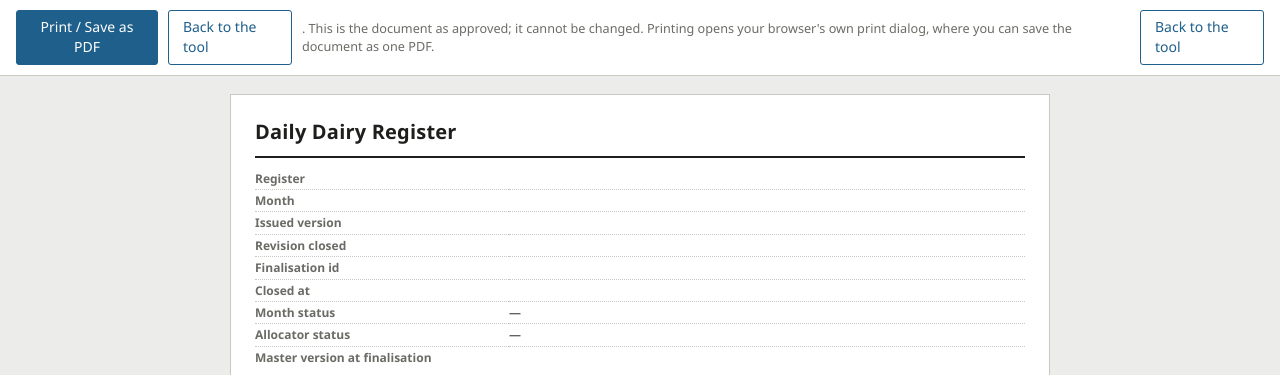
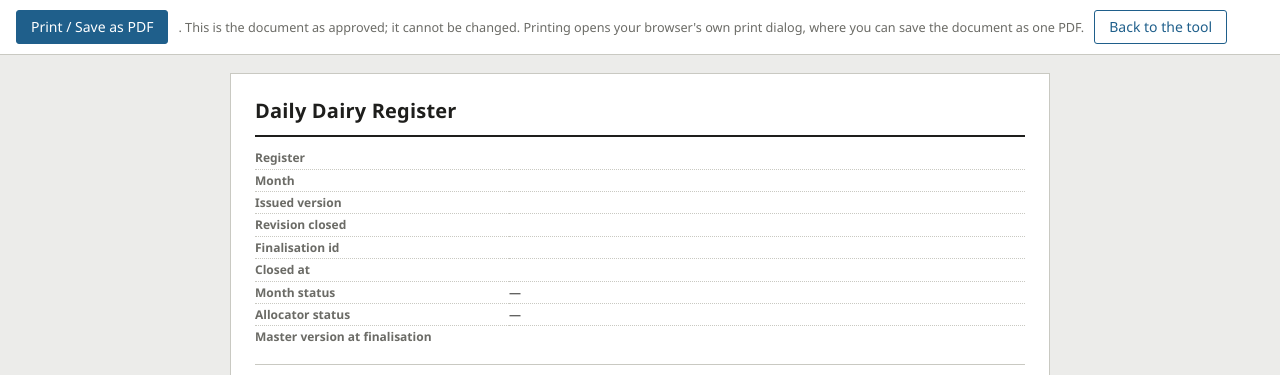
Before and after one commit to Shreyasss91/DailyDairyRegister, a FastAPI app: template dailyworkreg/interfaces/templates/print_register.html in a window 1280 px wide. Shown: the top 375 px of the page. Run offline with FastAPI, Linux system fonts and the light colour scheme; the template is opened without the code that fills it, so the values that code supplies are empty; some libraries are stand-ins or nearby versions.

Commit message:
fix(exports): keep downloaded combined print page self-contained
Remove the unconditional "Back to the tool" link from the shared print
template. The link remains available for the online single-month print
view, but it is hidden for combined multi-month HTML downloaded inside
the ZIP, where an application-root URL would resolve incorrectly when
the document is opened from disk.

Add regression assertions that the single-month page has exactly one
return link and the combined downloaded document has none. Also remove
the duplicate adjacent Unreleased "Added" heading introduced by the
bulk-export changelog update.

This correction changes only the print template, export tests and
CHANGELOG. It does not change export contents, the ZIP endpoint, month
selection, XLSX generation, browser print behavior, finalisation state
or operational data. Source checks passed; tests were added/updated but
not run in the GitHub-only environment. Use a new revert commit if
reversal is needed; do not rewrite shared history.

```diff
--- a/dailyworkreg/interfaces/templates/print_register.html
+++ b/dailyworkreg/interfaces/templates/print_register.html
@@ -108,7 +108,6 @@
 <body>
   <div class="toolbar no-print">
     <button class="button" id="print-register" type="button">Print / Save as PDF</button>
-    <a class="button button-quiet" href="/">Back to the tool</a>
     <span class="hint">
       {% if documents|length == 1 %}
         {{ documents[0].version_label }}. This is the document as approved; it cannot be changed.
```
Also changed, not shown: tests/test_export.py (+2 -0 lines), CHANGELOG.md.
